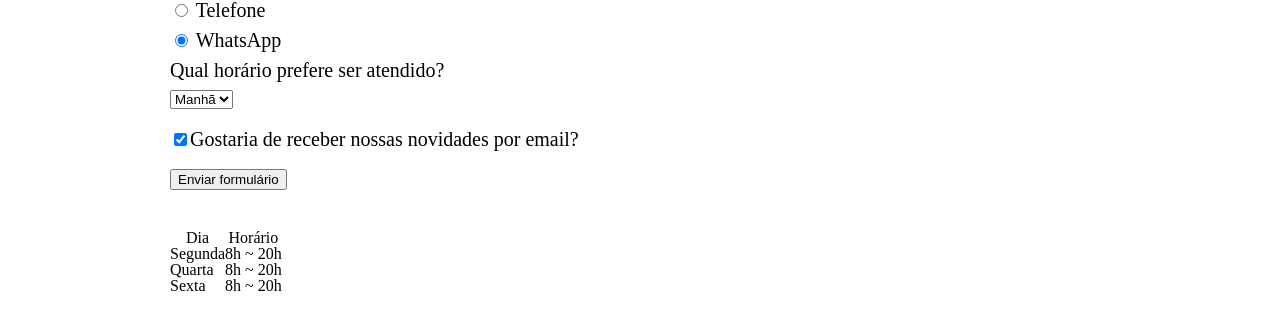
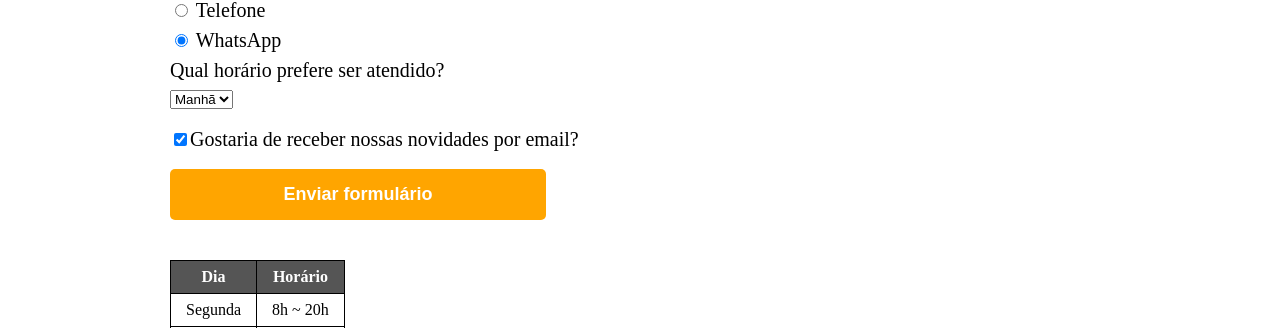
Before and after one commit to CORVOFc/09-04-25-barbearia, a plain HTML site: page Barbearia-Alura-main/contato.html in a window 1280 px wide. Shown: the part 882-1210 px from the top of the page. Drawn offline with Linux system fonts and the light colour scheme.

Commit message:
Update style.css

```diff
--- a/Barbearia-Alura-main/style.css
+++ b/Barbearia-Alura-main/style.css
@@ -80,7 +80,7 @@ nav a:hover {
 
 footer {
 	text-align: center;
-	background: url("bg.jpg");
+	background: url("img/bg.jpg");
 	padding: 40px 0;
 }
 
@@ -115,3 +115,37 @@ form label, form legend {
 .checkbox {
 	margin: 20px 0;
 }
+.enviar {
+	width: 40%;
+	padding: 15px 0;
+	background: orange;
+	color: white;
+	font-weight: bold;
+	font-size: 18px;
+	border: none;
+	border-radius: 5px;
+	transition: 1s all;
+	cursor: pointer;
+}
+
+.enviar:hover {
+	background: darkorange;
+	transform: scale(1.2);
+	transform: matrix(1, 2, 3, 4, 5, 6);
+
+}
+
+table {
+	margin: 20px 0 40px;
+}
+
+thead {
+	background: #555555;
+	color: white;
+	font-weight: bold;
+}
+
+td, th {
+	border: 1px solid #000000;
+	padding: 8px 15px;
+}
```
